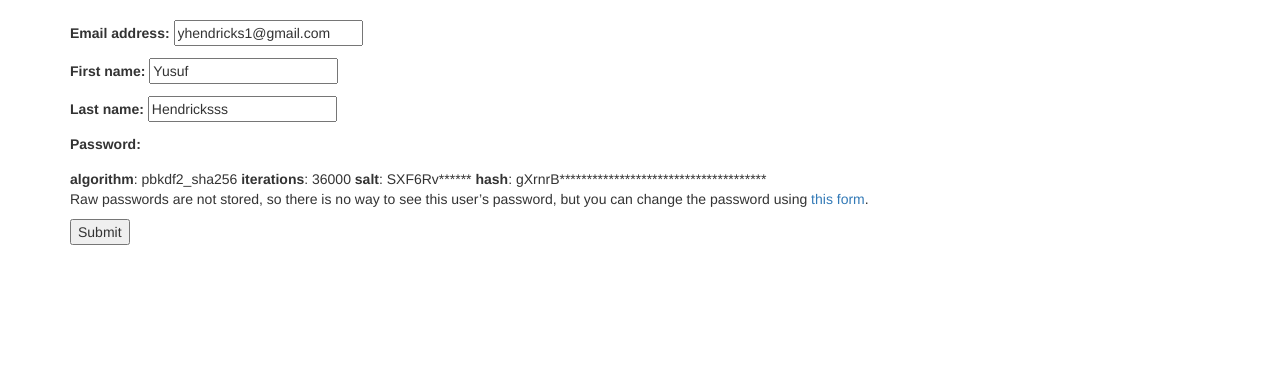
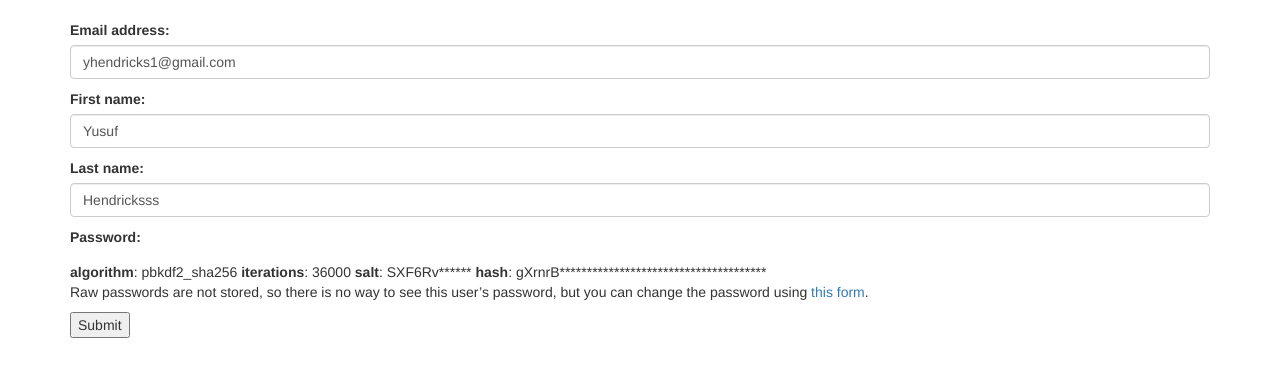
Before and after one commit to yhendricks/tutorial, a Django app: page /account/profile/edit/ in a window 1280 px wide. Shown: the part 72-449 px from the top of the page. Run offline with Django 3.2, Linux system fonts and the light colour scheme; a user stored in the database is signed in; some libraries are stand-ins or nearby versions.

Commit message:
Video 51 completed and also added some bootstrap classes to the form

```diff
--- a/accounts/forms.py
+++ b/accounts/forms.py
@@ -39,3 +39,9 @@ class EditProfileForm(UserChangeForm):
             'last_name',
             'password'
         )
+
+    def __init__(self, *args, **kwargs):
+        super(EditProfileForm, self).__init__(*args, **kwargs)
+        self.fields['first_name'].widget = forms.TextInput(attrs={'size': 40,  'class': 'form-control' })
+        self.fields['email'].widget = forms.TextInput(attrs={'size': 40, 'class': 'form-control', 'placeholder': 'Enter you email address'})
+        self.fields['last_name'].widget = forms.TextInput(attrs={'size': 40, 'class': 'form-control'})
--- a/accounts/templates/base.html
+++ b/accounts/templates/base.html
@@ -3,6 +3,7 @@
 <head>
     <link rel="stylesheet" href="https://maxcdn.bootstrapcdn.com/bootstrap/3.3.7/css/bootstrap.min.css"
           integrity="sha384-BVYiiSIFeK1dGmJRAkycuHAHRg32OmUcww7on3RYdg4Va+PmSTsz/K68vbdEjh4u" crossorigin="anonymous">
+    <meta name="viewport" content="width=device-width, initial-scale=1.0">
     {% block head %}
         <title>Home</title>
     {% endblock %}
```
